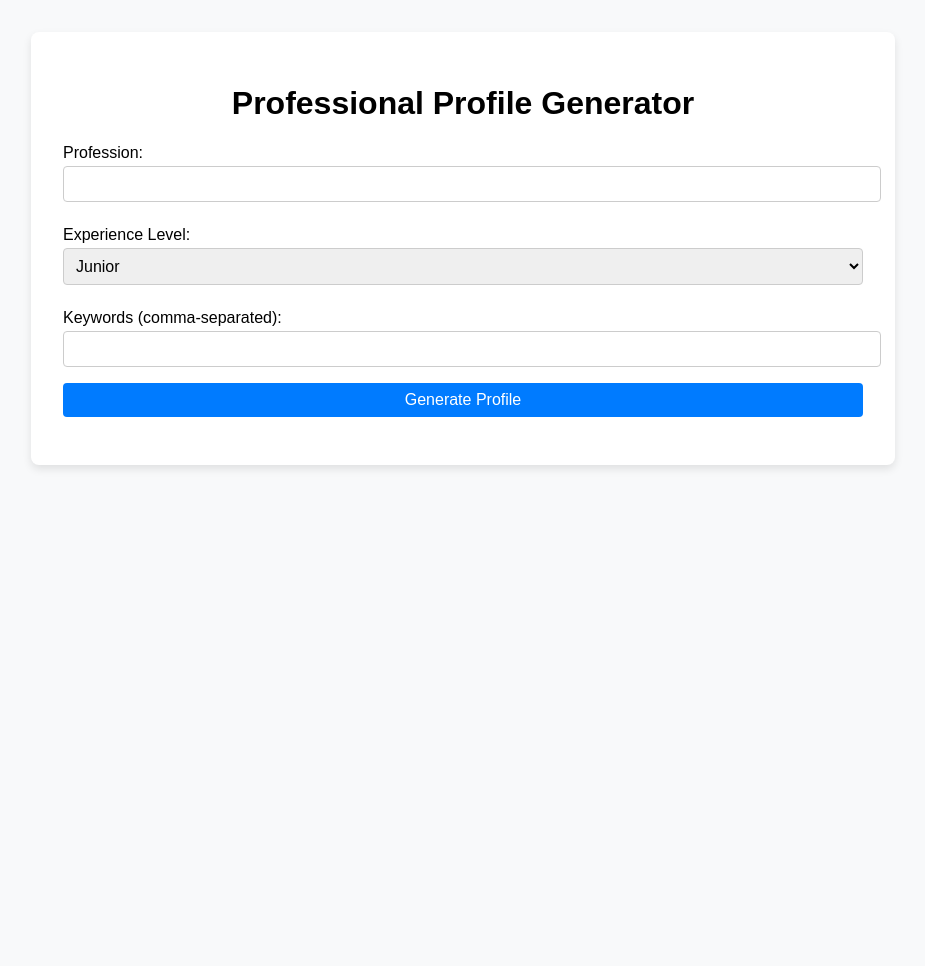
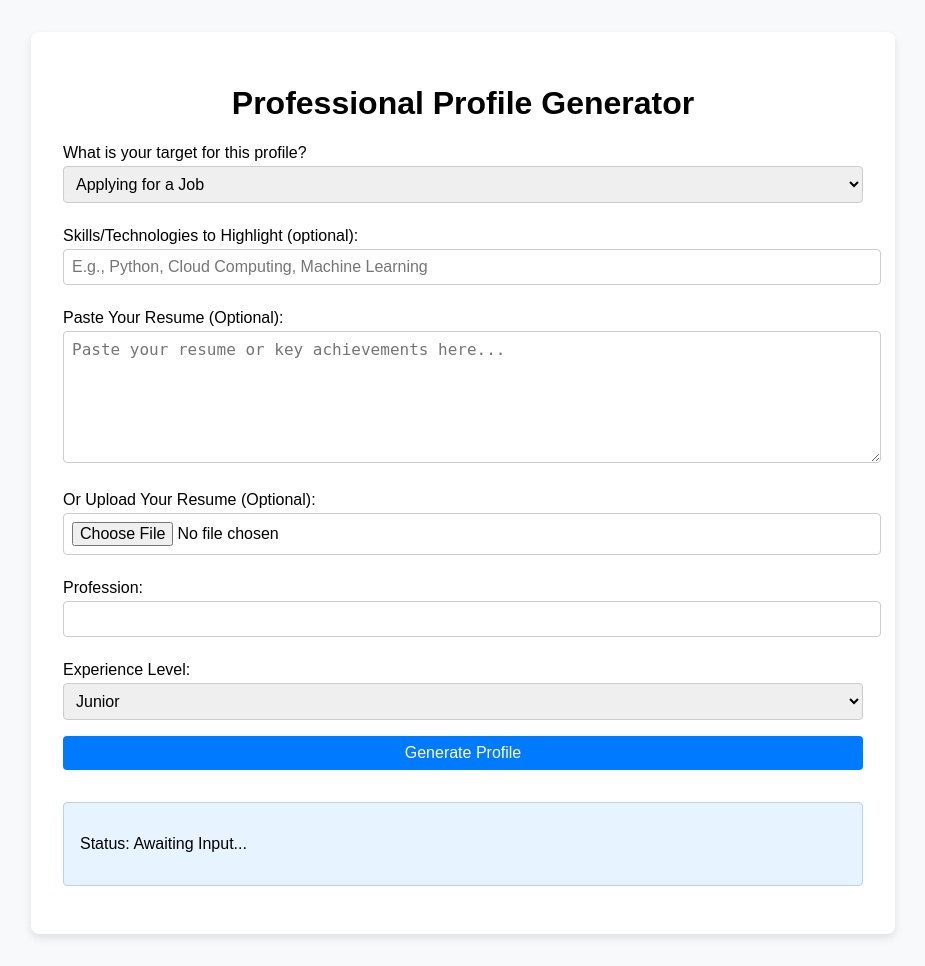
Before and after one commit to omarkhater-school/automated_profile_generator, a Flask app: page / in a window 1280 px wide. Shown: the whole page, without its empty margins (177-1102 px from the left). Before the commit the page ends 469 px from the top, so only its background shows below. Run offline with Flask 3, Linux system fonts and the light colour scheme.

Commit message:
Add Status Indicator

```diff
--- a/static/css/styles.css
+++ b/static/css/styles.css
@@ -14,7 +14,7 @@ body {
     box-shadow: 0 4px 8px rgba(0, 0, 0, 0.1);
 }
 
-h1, h2 {
+h1, h2, h3 {
     text-align: center;
 }
 
@@ -27,7 +27,7 @@ label {
     margin: 0.5rem 0 0.25rem;
 }
 
-input, select, button {
+input, select, textarea, button {
     width: 100%;
     padding: 0.5rem;
     margin-bottom: 1rem;
@@ -47,6 +47,36 @@ button:hover {
     background-color: #0056b3;
 }
 
-#output {
-    margin-top: 2rem;
+.tabs {
+    display: flex;
+    margin-bottom: 1rem;
 }
+
+.tab-button {
+    flex: 1;
+    padding: 0.5rem;
+    cursor: pointer;
+    border: 1px solid #ccc;
+    border-bottom: none;
+    text-align: center;
+    background-color: #f8f9fa;
+}
+
+.tab-button.active {
+    background-color: #fff;
+    font-weight: bold;
+}
+
+.tab-content {
+    padding: 1rem;
+    border: 1px solid #ccc;
+    background-color: #fff;
+}
+
+.status {
+    margin: 1rem 0;
+    padding: 1rem;
+    background-color: #e7f3fe;
+    border: 1px solid #b3d4fc;
+    border-radius: 4px;
+}
--- a/static/js/app.js
+++ b/static/js/app.js
@@ -1,14 +1,27 @@
 document.getElementById("profile-form").addEventListener("submit", async function (e) {
     e.preventDefault();
 
+    // Collect Form Data
+    const targetGoal = document.getElementById("target-goal").value;
     const profession = document.getElementById("profession").value;
     const experienceLevel = document.getElementById("experience-level").value;
     const keywords = document.getElementById("keywords").value.split(",").map(kw => kw.trim());
+    const resume = document.getElementById("resume").value;
 
+    // Create Request Payload
+    const requestData = {
+        target_goal: targetGoal,
+        profession: profession,
+        experience_level: experienceLevel,
+        keywords: keywords,
+        resume: resume
+    };
+
+    // Fetch API Call
     const response = await fetch("/api/generate-profile", {
         method: "POST",
         headers: { "Content-Type": "application/json" },
-        body: JSON.stringify({ profession, experience_level: experienceLevel, keywords }),
+        body: JSON.stringify(requestData),
     });
 
     const data = await response.json();
@@ -20,3 +33,78 @@ document.getElementById("profile-form").addEventListener("submit", async functio
         alert("Error generating profile: " + (data.error || "Unknown error"));
     }
 });
+
+// Tab Switching Logic
+const tabButtons = document.querySelectorAll(".tab-button");
+const tabContents = document.querySelectorAll(".tab-content");
+
+tabButtons.forEach(button => {
+    button.addEventListener("click", () => {
+        // Deactivate All Tabs
+        tabButtons.forEach(btn => btn.classList.remove("active"));
+        tabContents.forEach(content => content.style.display = "none");
+
+        // Activate Selected Tab
+        button.classList.add("active");
+        const tabId = button.dataset.tab;
+        document.getElementById(`tab-${tabId}`).style.display = "block";
+    });
+});
+
+const statusMessage = document.getElementById("status-message");
+
+function updateStatus(message, isError = false) {
+    statusMessage.textContent = message;
+    statusMessage.style.color = isError ? "red" : "black";
+}
+
+document.getElementById("profile-form").addEventListener("submit", async function (e) {
+    e.preventDefault();
+
+    // Collect form data
+    const profession = document.getElementById("profession").value;
+    const experienceLevel = document.getElementById("experience-level").value;
+    const keywords = document.getElementById("keywords").value.split(",").map(kw => kw.trim());
+
+    const requestData = {
+        profession: profession,
+        experience_level: experienceLevel,
+        keywords: keywords,
+    };
+
+    try {
+        // Update status
+        updateStatus("Generating profile...");
+
+        // Call the API
+        const response = await fetch("/api/generate-profile", {
+            method: "POST",
+            headers: { "Content-Type": "application/json" },
+            body: JSON.stringify(requestData),
+        });
+
+        // Handle the response
+        if (response.ok) {
+            const data = await response.json();
+            if (data.profile) {
+                // Update status to success
+                updateStatus("Profile successfully generated!");
+
+                // Populate results in the UI
+                document.getElementById("elevator-pitch").textContent = data.profile.elevator_pitch;
+                document.getElementById("project-descriptions").textContent = data.profile.project_descriptions;
+                document.getElementById("output").style.display = "block";
+            } else {
+                // Handle unexpected API response
+                updateStatus("Error: Profile generation failed. Try again later.", true);
+            }
+        } else {
+            // Handle non-200 HTTP responses
+            const errorData = await response.json();
+            updateStatus(`Error: ${errorData.error || "Unexpected error occurred."}`, true);
+        }
+    } catch (error) {
+        // Handle network or other unexpected errors
+        updateStatus(`Error: ${error.message}`, true);
+    }
+});
--- a/templates/index.html
+++ b/templates/index.html
@@ -9,7 +9,30 @@
 <body>
     <div class="container">
         <h1>Professional Profile Generator</h1>
+
+        <!-- User Input Form -->
         <form id="profile-form">
+            <!-- Target Description -->
+            <label for="target-goal">What is your target for this profile?</label>
+            <select id="target-goal" name="target-goal">
+                <option value="job_application">Applying for a Job</option>
+                <option value="linkedin_profile">Creating a LinkedIn Profile</option>
+                <option value="portfolio">Showcasing Projects for a Portfolio</option>
+                <option value="other">Other (custom)</option>
+            </select>
+
+            <!-- Keywords Section -->
+            <label for="keywords">Skills/Technologies to Highlight (optional):</label>
+            <input type="text" id="keywords" name="keywords" placeholder="E.g., Python, Cloud Computing, Machine Learning">
+
+            <!-- Resume Section -->
+            <label for="resume">Paste Your Resume (Optional):</label>
+            <textarea id="resume" name="resume" rows="6" placeholder="Paste your resume or key achievements here..."></textarea>
+
+            <label for="resume-upload">Or Upload Your Resume (Optional):</label>
+            <input type="file" id="resume-upload" name="resume-upload" accept=".pdf, .docx">
+
+            <!-- Profession and Experience -->
             <label for="profession">Profession:</label>
             <input type="text" id="profession" name="profession" required>
 
@@ -20,18 +43,34 @@
                 <option value="senior">Senior</option>
             </select>
 
-            <label for="keywords">Keywords (comma-separated):</label>
-            <input type="text" id="keywords" name="keywords">
-
+            <!-- Submit Button -->
             <button type="submit">Generate Profile</button>
+            <div id="status" class="status">
+                <p>Status: <span id="status-message">Awaiting Input...</span></p>
+            </div>
         </form>
 
+        <!-- Output Area -->
         <div id="output" style="display:none;">
             <h2>Generated Profile</h2>
-            <p><strong>Elevator Pitch:</strong> <span id="elevator-pitch"></span></p>
-            <p><strong>Project Descriptions:</strong> <span id="project-descriptions"></span></p>
+            <div class="tabs">
+                <button class="tab-button active" data-tab="pitch">Elevator Pitch</button>
+                <button class="tab-button" data-tab="projects">Project Descriptions</button>
+            </div>
+            <div class="tab-content" id="tab-pitch">
+                <h3>Elevator Pitch</h3>
+                <p id="elevator-pitch"></p>
+            </div>
+            <div class="tab-content" id="tab-projects" style="display:none;">
+                <h3>Project Descriptions</h3>
+                <p id="project-descriptions"></p>
+            </div>
+
+
         </div>
+
     </div>
+
     <script src="/static/js/app.js"></script>
 </body>
 </html>
```
